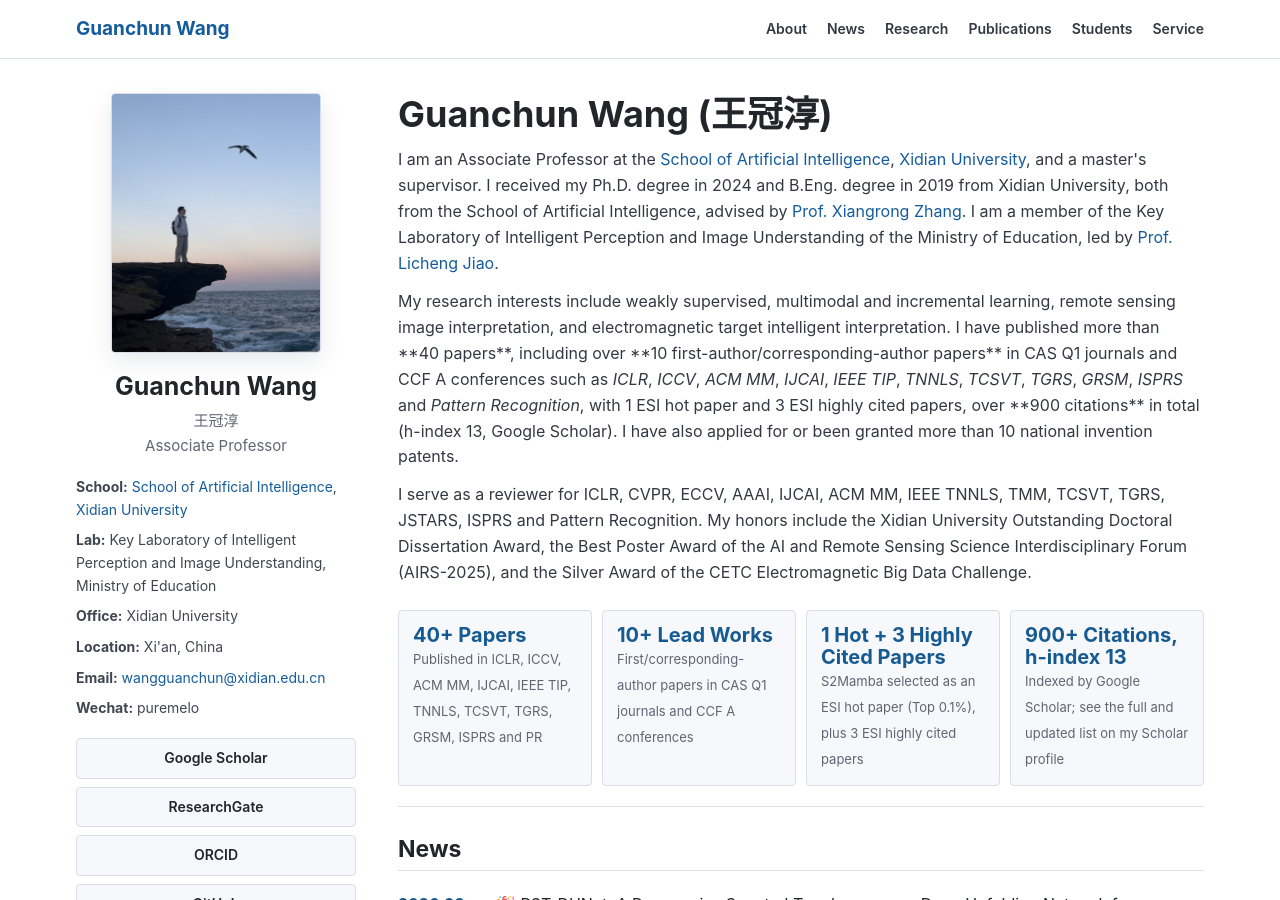
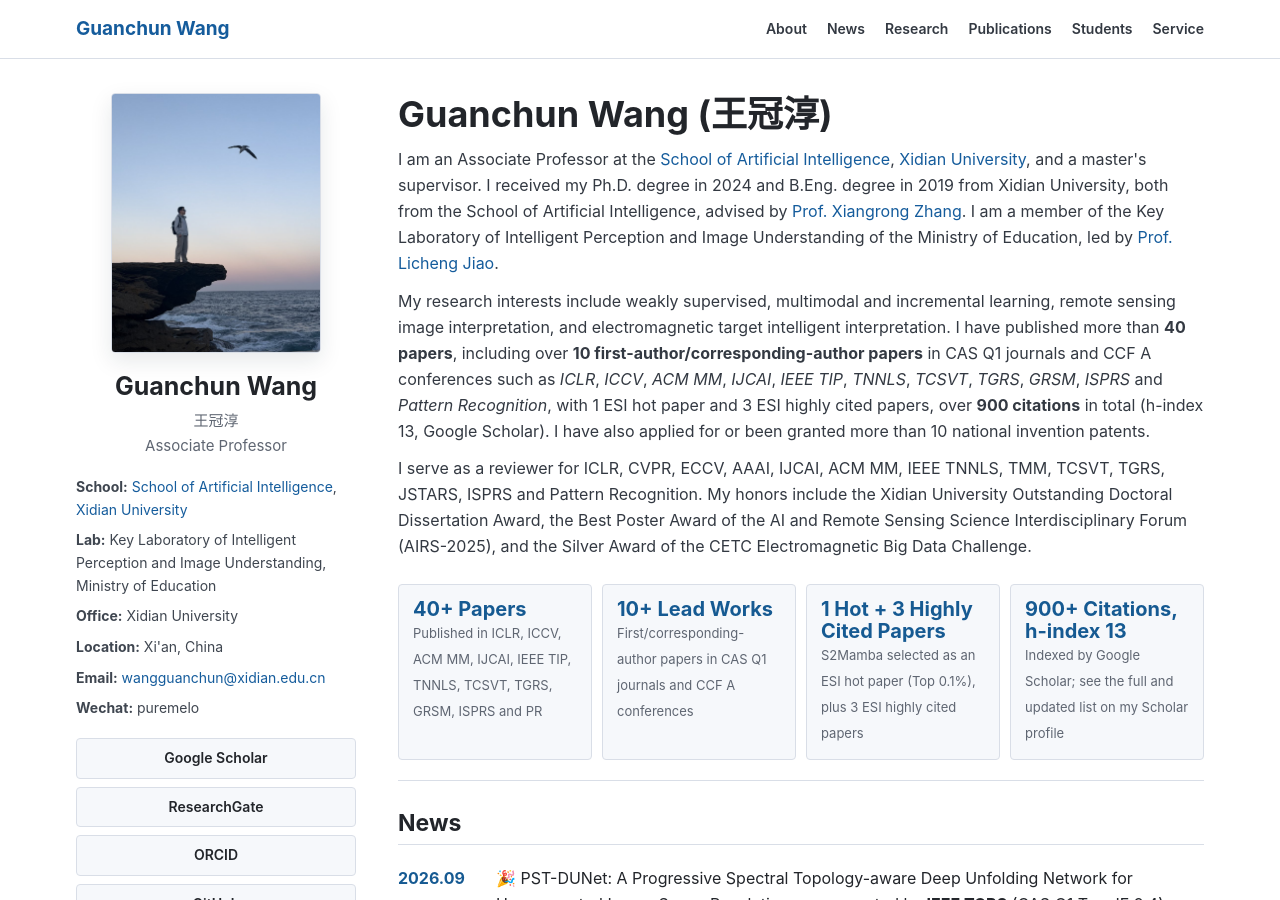
Before and after one commit to PURE-melo/PURE-melo.github.io, a Jekyll site: the page built from index.html, in a window 1280 px wide and 900 px high. Built offline with Jekyll 4.4.1, drawn with Linux system fonts in a browser that asks for light colours.

```diff
--- a/_includes/academic-home.html
+++ b/_includes/academic-home.html
@@ -38,10 +38,10 @@
       <p>
         My research interests include weakly supervised, multimodal and incremental learning,
         remote sensing image interpretation, and electromagnetic target intelligent interpretation.
-        I have published more than **40 papers**, including over **10 first-author/corresponding-author papers** in CAS Q1 journals and CCF A conferences such as
+        I have published more than <strong>40 papers</strong>, including over <strong>10 first-author/corresponding-author papers</strong> in CAS Q1 journals and CCF A conferences such as
         <em>ICLR</em>, <em>ICCV</em>, <em>ACM MM</em>, <em>IJCAI</em>, <em>IEEE TIP</em>, <em>TNNLS</em>,
         <em>TCSVT</em>, <em>TGRS</em>, <em>GRSM</em>, <em>ISPRS</em> and <em>Pattern Recognition</em>,
-        with 1 ESI hot paper and 3 ESI highly cited papers, over **900 citations** in total
+        with 1 ESI hot paper and 3 ESI highly cited papers, over <strong>900 citations</strong> in total
         (h-index 13, Google Scholar). I have also applied for or been granted more
         than 10 national invention patents.
       </p>
```
